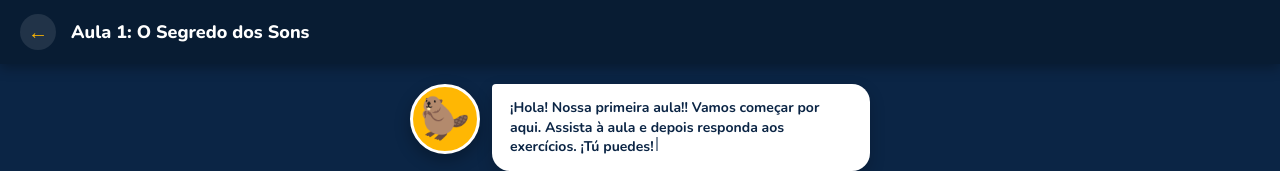
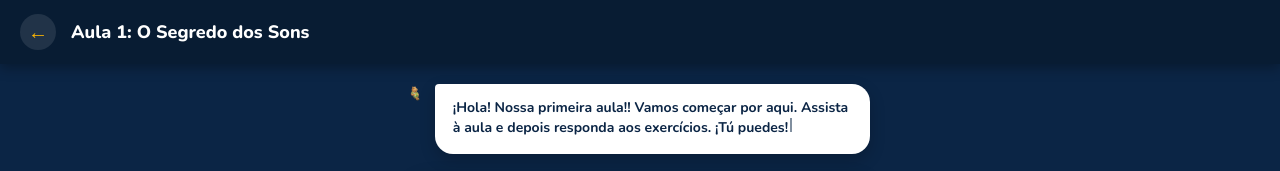
Before and after one commit to Weyload/Aula1, a plain HTML site: page index.html in a window 1280 px wide. Shown: the top 171 px of the page. Drawn offline with nearby package versions, Linux system fonts and the light colour scheme.

Commit message:
Update index.html

```diff
--- a/index.html
+++ b/index.html
@@ -16,7 +16,7 @@
     .container { padding: 20px; max-width: 500px; margin: 0 auto; width: 100%; }
 
     .mascot-section { display: flex; align-items: flex-start; gap: 12px; margin-bottom: 20px; }
-    .capybara-avatar { width: 70px; height: 70px; background: #ffb703; border-radius: 50%; display: flex; align-items: center; justify-content: center; font-size: 40px; box-shadow: 0 6px 16px rgba(0,0,0,0.3); flex-shrink: 0; border: 3px solid #ffffff; }
+    .capybara-avatar { height: 17px; width: auto; display: block; flex-shrink: 0; }
     .speech-bubble { background: #ffffff; color: #0b2545; padding: 14px 18px; border-radius: 18px; border-top-left-radius: 4px; font-size: 14px; font-weight: 700; line-height: 1.4; box-shadow: 0 6px 16px rgba(0,0,0,0.2); min-height: 70px; position: relative; }
     .cursor { display: inline-block; width: 2px; height: 14px; background-color: #0b2545; margin-left: 2px; animation: blink 0.7s infinite; }
     @keyframes blink { 0%, 100% { opacity: 1; } 50% { opacity: 0; } }
@@ -67,7 +67,7 @@
 
     <!-- MASCOTE E MENSAGEM (Com a Capivara Emoji Segura) -->
     <div class="mascot-section">
-      <div class="capybara-avatar">🦫</div>
+      <img class="capybara-avatar" src="BtCapivarA_Escutar-SemFundo.png" alt="Capivara">
       <div class="speech-bubble">
         <span id="typed-text"></span><span class="cursor"></span>
       </div>
```
